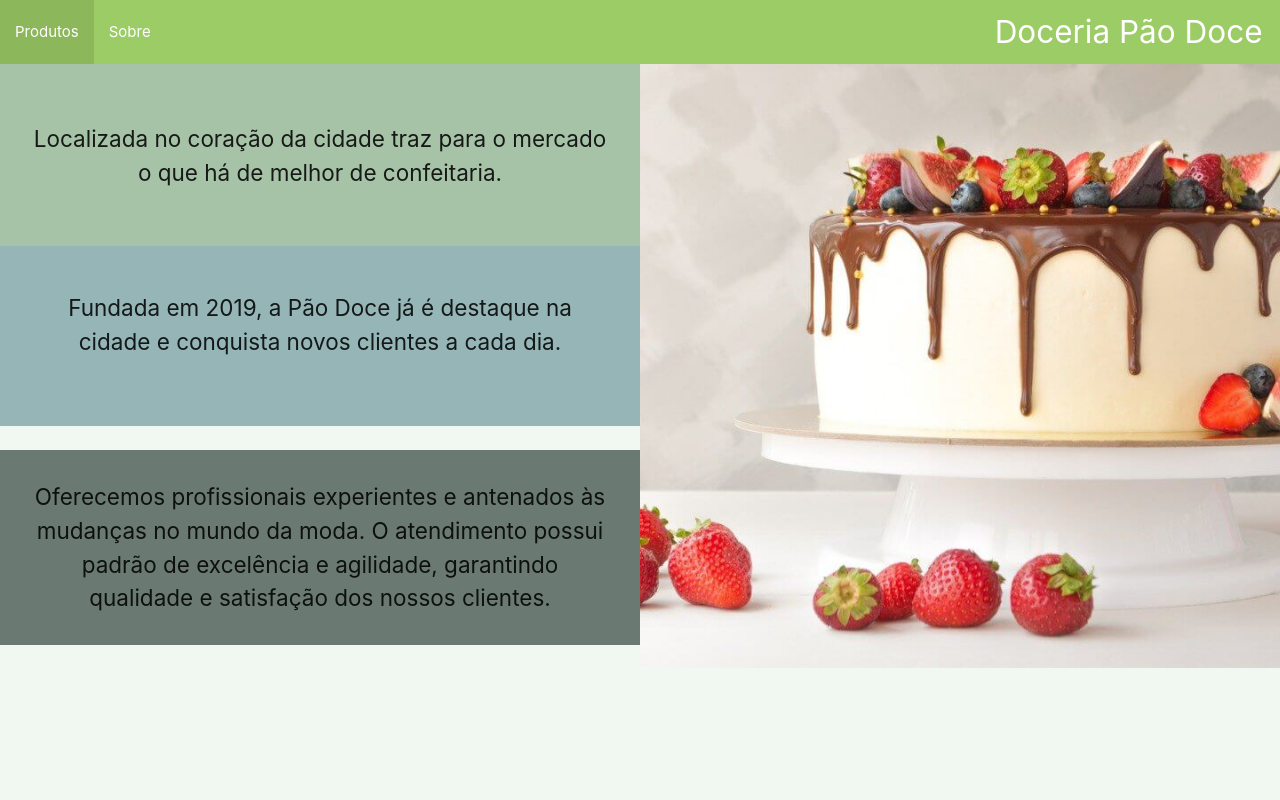
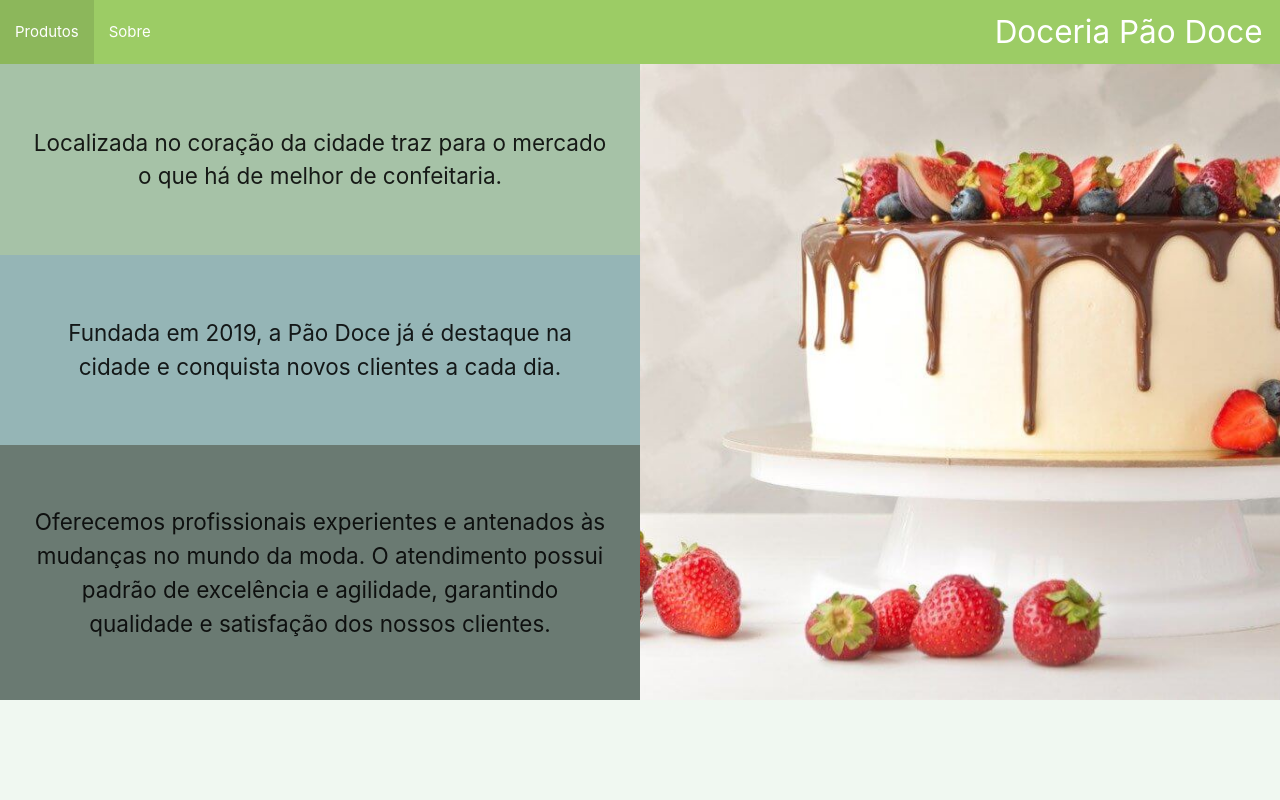
Before and after one commit to dudaguadagnin/Doceria-React.js, a React (Create React App) app: page /sobre in a window 1280 px wide. Shown: the top 800 px of the page. Built offline with nearby package versions, Linux system fonts and the light colour scheme.

Commit message:
finalizado parte superior de conteudo de sobre

```diff
--- a/src/Sobre.css
+++ b/src/Sobre.css
@@ -19,16 +19,16 @@
     grid-row: 1 / 2;
     margin: 0;
     background-position: center;
-    padding: 4rem 2rem 3.8rem 2rem;
+    padding: 4.1rem 2rem 4.1rem 2rem;
     background-color: rgb(166, 194, 167);
 }
 .texto2{
-
+    margin:0;
     grid-column: 1 / 2;
     grid-row: 2 / 3;
     font-size: 1.5rem;
     text-align: center;
-    padding: 3rem 2rem 4.5rem 2rem;
+    padding: 4.1rem 2rem 4.1rem 2rem;
 
     background-color: rgb(149, 181, 182);
 }
@@ -39,7 +39,7 @@
     grid-row: 3 / 4;
     margin: 0mm;
     text-align:center;
-    padding: 2rem 2rem 2rem 2rem;
+    padding: 4rem 2rem 4rem 2rem;
     background-color: rgb(106, 122, 114);
     text-align: center;
 }
```
